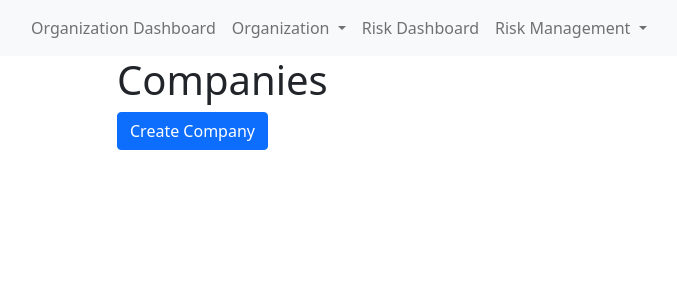
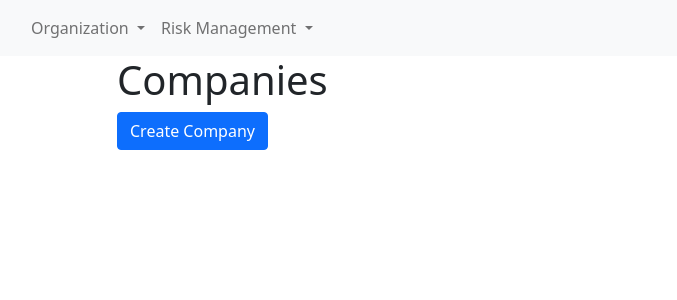
Before and after one commit to radekzitek/qlogger, a Django app: page /org/companies/ in a window 1280 px wide. Shown: the top 300 px of the page, without its empty margins (1-678 px from the left). Run offline with Django 5.2, Linux system fonts and the light colour scheme; data that the repository does not hold is empty; some libraries are stand-ins or nearby versions.

Commit message:
Remove unused views and clean up navigation links in base template

```diff
--- a/itrm/templates/base.html
+++ b/itrm/templates/base.html
@@ -16,7 +16,6 @@
       <div class="container-fluid">
         <div class="collapse navbar-collapse" id="navbarNavDropdown">
           <ul class="navbar-nav">
-            <li><a class="nav-link" href="{% url 'dashboard' %}">Organization Dashboard</a></li>
             <li class="nav-item dropdown">
               <a class="nav-link dropdown-toggle" href="#" id="navbarDropdownMenuLink" role="button" data-bs-toggle="dropdown" aria-expanded="false">
                 Organization
@@ -32,7 +31,6 @@
                 <li><a class="dropdown-item" href="{% url 'teamleaderassignment_list' %}">Team Leader Assignments</a></li>
               </ul>
             </li>
-            <li><a class="nav-link" href="{% url 'risk_dashboard' %}">Risk Dashboard</a></li>
             <li class="nav-item dropdown">
               <a class="nav-link dropdown-toggle" href="#" id="riskDropdownMenuLink" role="button" data-bs-toggle="dropdown" aria-expanded="false">
                 Risk Management
```
Also changed, not shown: 1 other file.
